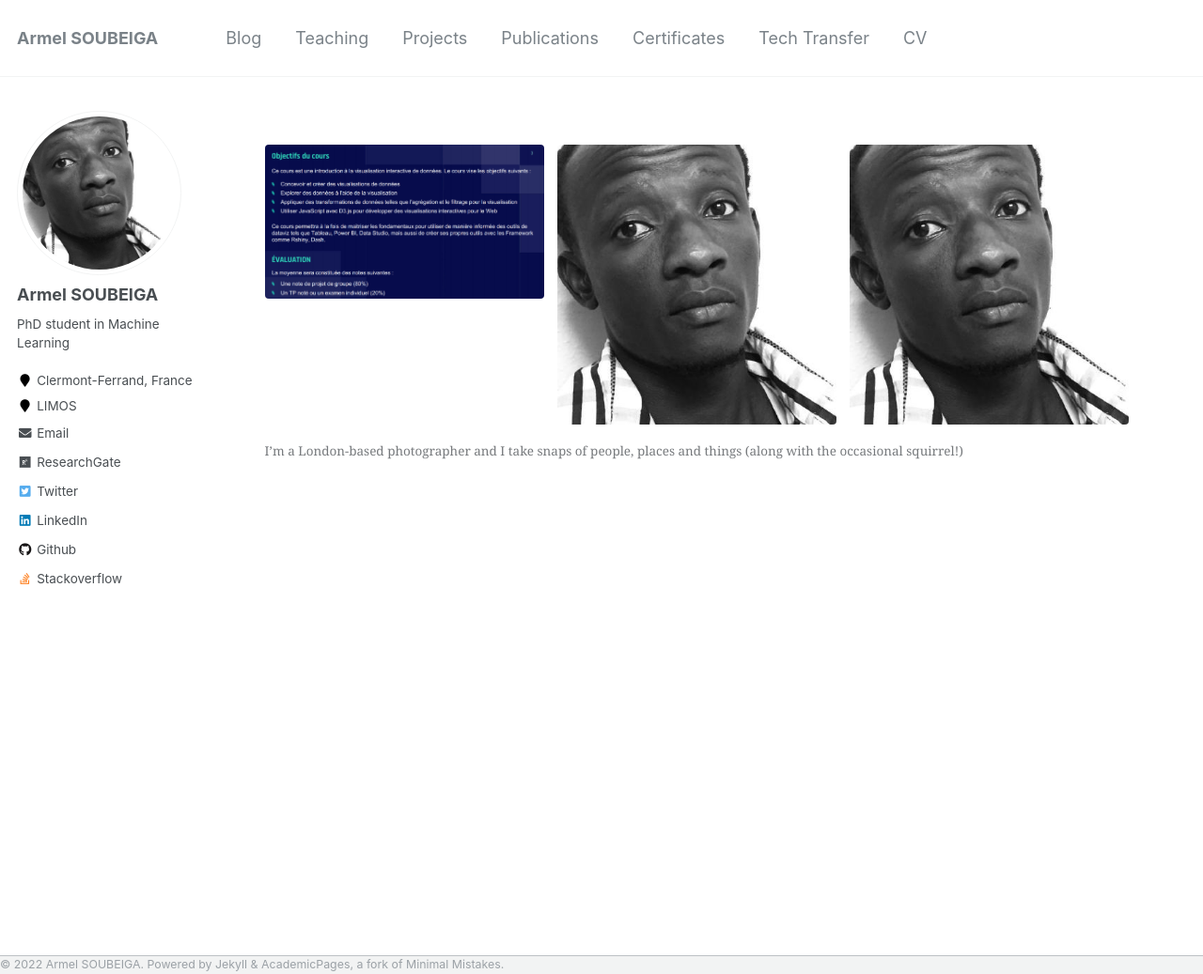
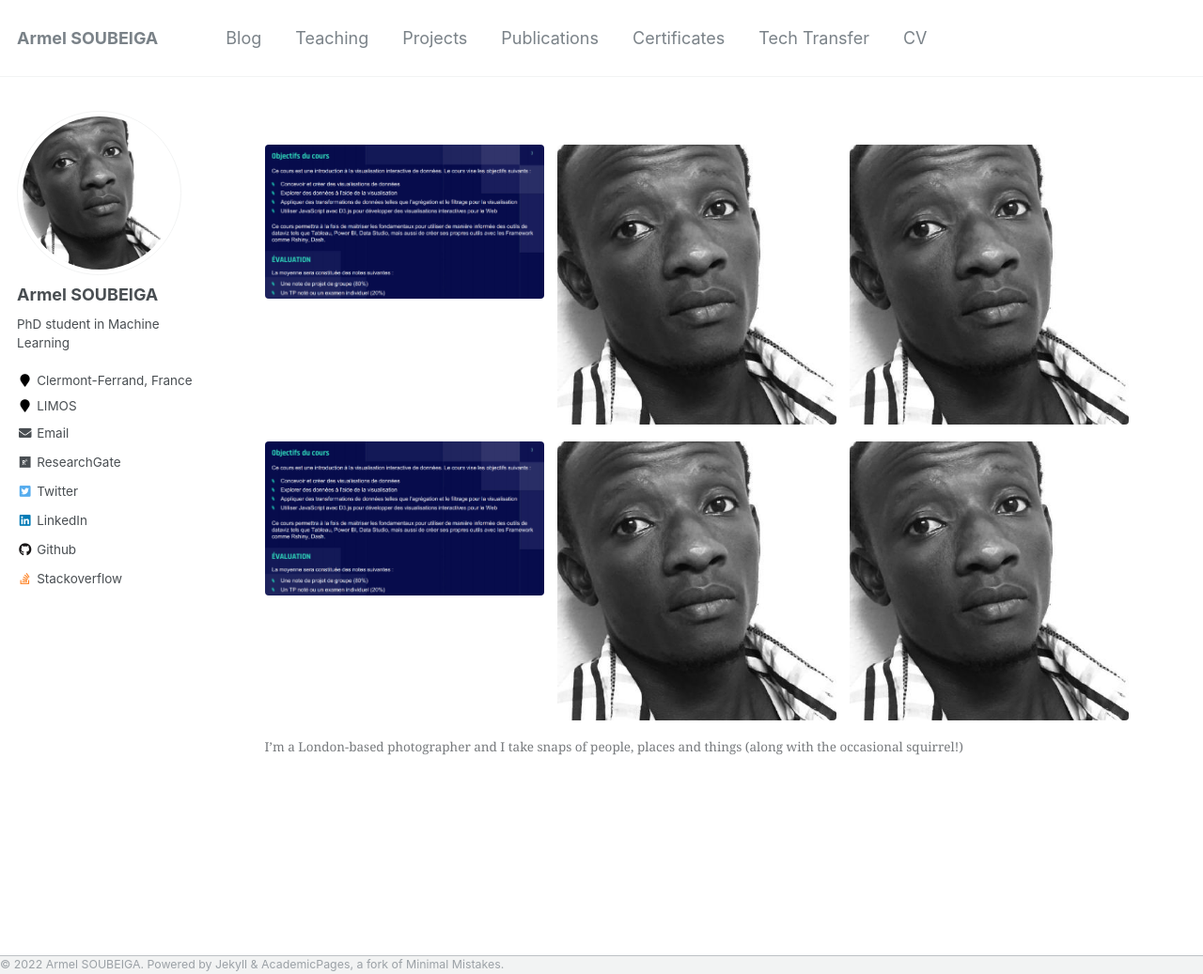
Before and after one commit to armelsoubeiga/neweb, a Jekyll site: the page built from _pages/portfolio.html, in a window 1280 px wide and 1037 px high. Shown: the whole window at 94% size. Built offline with Jekyll 4.4.1, drawn with Linux system fonts in a browser that asks for light colours.

Commit message:
Update portfolio.html

```diff
--- a/_pages/portfolio.html
+++ b/_pages/portfolio.html
@@ -14,5 +14,17 @@ gallery:
     image_path: aso.png
     alt: "eva tower danube"
     title: "Eva in the tower"
+  - url: dataviz.png
+    image_path: dataviz.png
+    alt: "bbc learning english digital debate with alice and amith"
+    title: "Amith and Alice prepping for the digital debate"
+  - url: aso.png
+    image_path: aso.png
+    alt: "eva tower danube"
+    title: "Eva in the tower"
+  - url: aso.png
+    image_path: aso.png
+    alt: "eva tower danube"
+    title: "Eva in the tower"
 ---
 {% include gallery class="full" caption="I'm a London-based photographer and I take snaps of people, places and things (along with the occasional squirrel!)" %}
```
Also changed, not shown: other parts of _pages/portfolio.html (+1 -1 lines).
